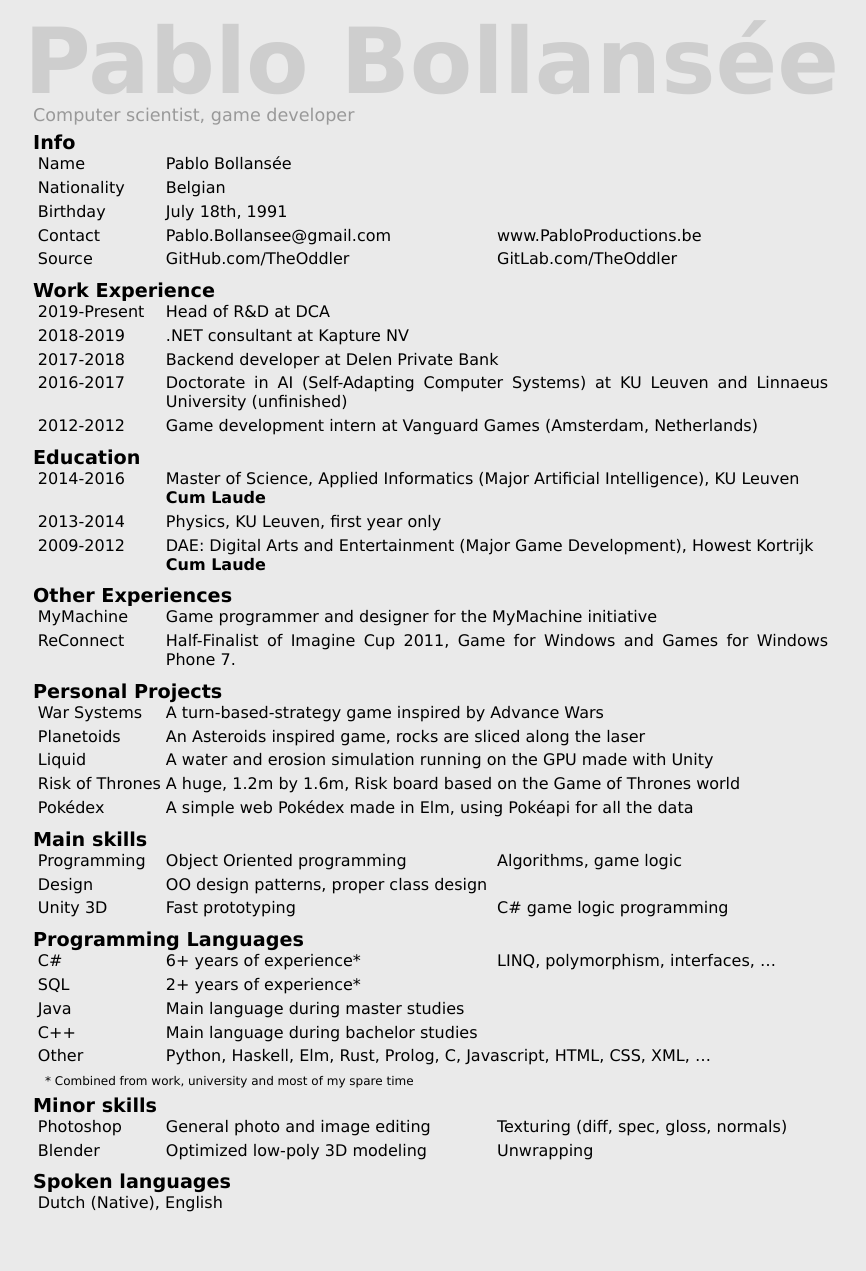
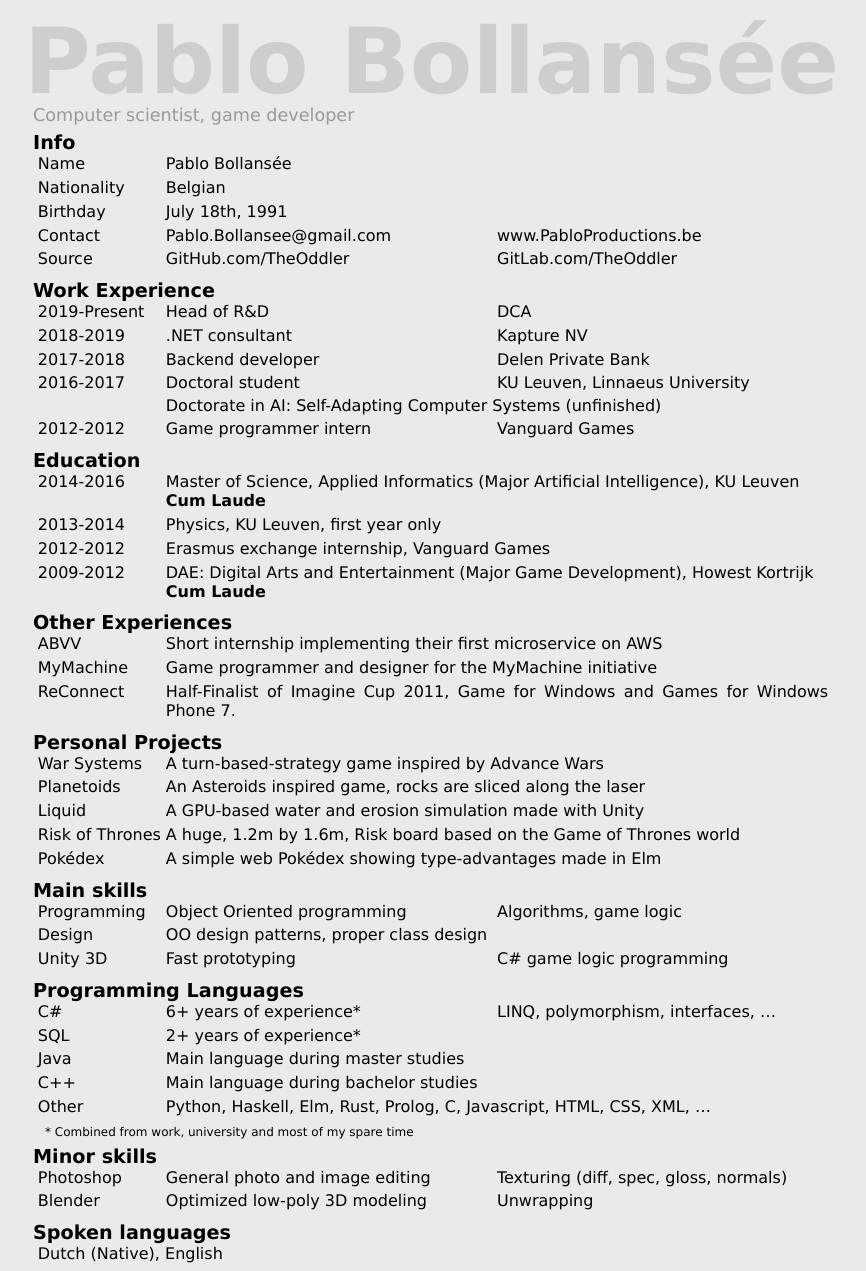
Before and after one commit to TheOddler/theoddler.github.io, a Jekyll site: the page built from cv.md, in a window 1280 px wide. Shown: the whole page, without its empty margins (207-1073 px from the left). Built offline with Jekyll 4.4.1, drawn with Linux system fonts in a browser that asks for light colours; nearby versions of some CDN libraries; before the commit the page ends 1220 px from its top, so only the background shows below that.

Commit message:
Restructured

```diff
--- a/_includes/cv/experiences.md
+++ b/_includes/cv/experiences.md
@@ -1,15 +1,21 @@
 ## Work Experience
 
 * 2019-Present
-  * Head of R&D at DCA
+  * Head of R&D
+  * DCA
 * 2018-2019
-  * .NET consultant at Kapture NV
+  * .NET consultant
+  * Kapture NV
 * 2017-2018
-  * Backend developer at Delen Private Bank
+  * Backend developer
+  * Delen Private Bank
 * 2016-2017
-  * Doctorate in AI (Self-Adapting Computer Systems) at KU Leuven and Linnaeus University (unfinished)
+  * Doctoral student
+  * KU Leuven, Linnaeus University
+  * Doctorate in AI: Self-Adapting Computer Systems (unfinished)
 * 2012-2012
-  * Game development intern at Vanguard Games (Amsterdam, Netherlands)
+  * Game programmer intern
+  * Vanguard Games
 {: .table_list}
 
 ## Education
@@ -21,6 +27,8 @@
 
 * 2013-2014
   * Physics, KU Leuven, first year only
+* 2012-2012
+  * Erasmus exchange internship, Vanguard Games
 * 2009-2012
   * DAE: Digital Arts and Entertainment (Major Game Development), Howest&nbsp;Kortrijk
 
@@ -29,6 +37,8 @@
 
 ## Other Experiences
 
+* ABVV
+  * Short internship implementing their first microservice on AWS
 * MyMachine
   * Game programmer and designer for the <a href="https://mymachine-global.org/">MyMachine initiative</a>
 * ReConnect
@@ -42,9 +52,9 @@
 * <a href="{{site.baseurl}}/planetoids/">Planetoids</a>
   * An Asteroids inspired game, rocks are sliced along the laser
 * <a href="https://www.pabloproductions.be/liquid/WebGL/">Liquid</a>
-  * A water and erosion simulation running on the GPU made with Unity
+  * A GPU-based water and erosion simulation made with Unity
 * <a href="https://www.pabloproductions.be/RiskOfThrones/">Risk of Thrones</a>
   * A huge, 1.2m by 1.6m, Risk board based on the Game of Thrones world
 * <a href="http://pokedex.pabloproductions.be">Pokédex</a>
-  * A simple web Pokédex made in Elm, using Pokéapi for all the data
+  * A simple web Pokédex showing type-advantages made in Elm
 {: .table_list}
```
